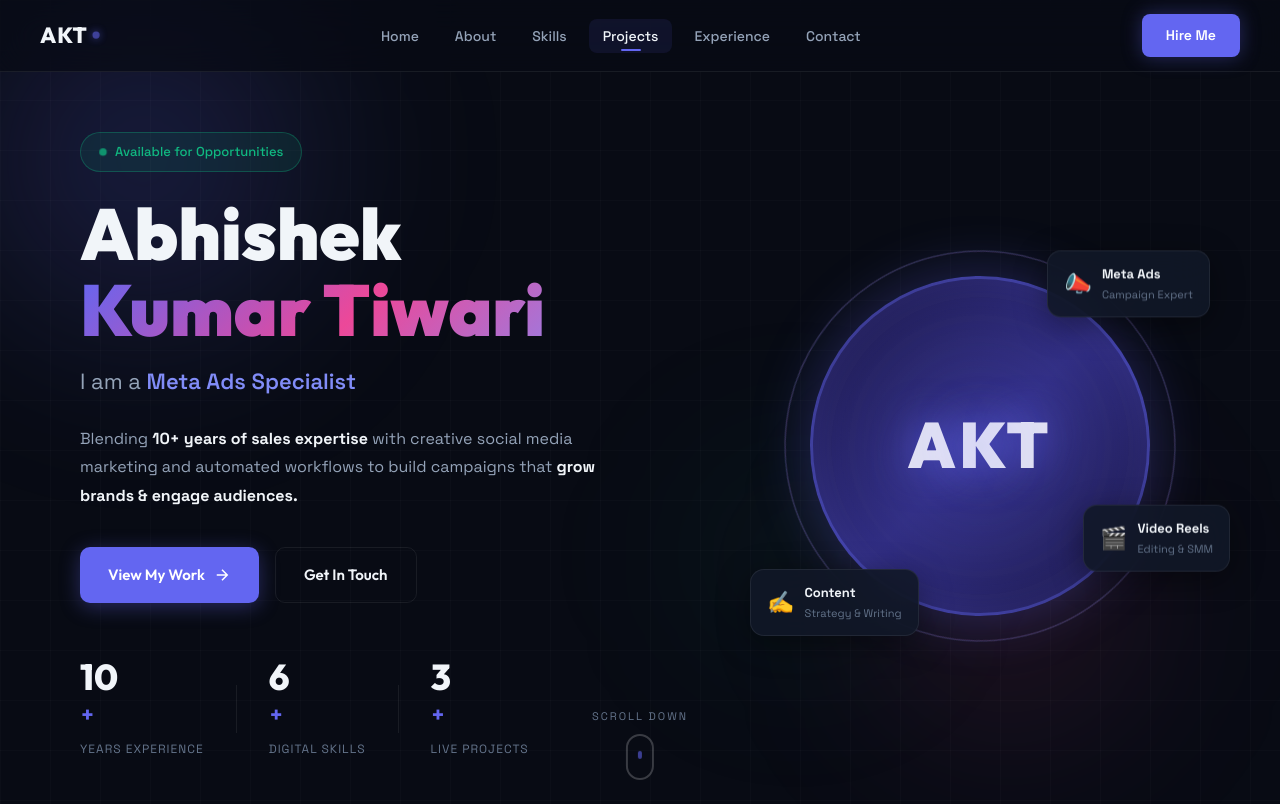
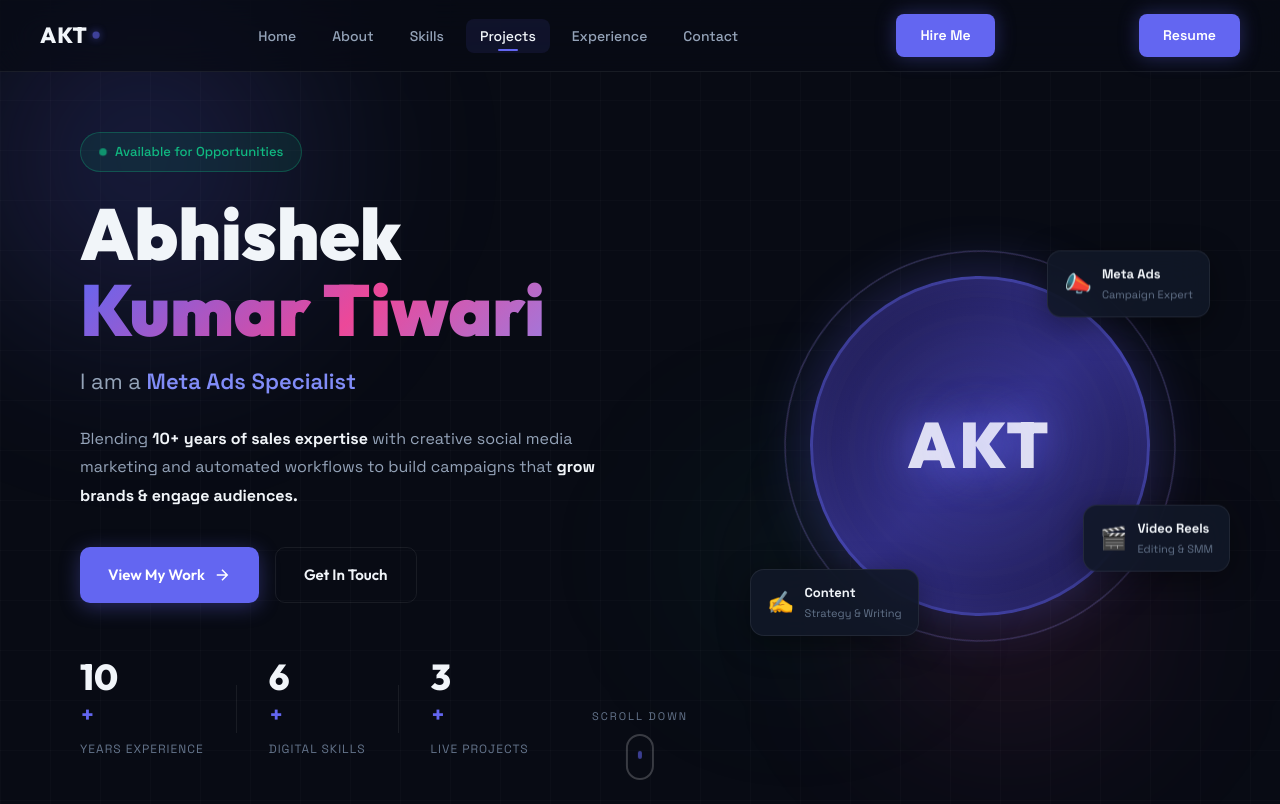
Before and after one commit to abhishektiwari1585-del/abhishek-tiwari-portfolio, a website: page index.html in a window 1280 px wide. Shown: the top 804 px of the page. Drawn offline with Linux system fonts and the light colour scheme.

Commit message:
Update index.html

```diff
--- a/index.html
+++ b/index.html
@@ -27,6 +27,7 @@
       <li><a href="#contact" class="nav-link">Contact</a></li>
     </ul>
     <a href="#contact" class="nav-cta" id="navCta">Hire Me</a>
+    <a href="Abhishek_Tiwari_Resume.pdf.pdf" class="nav-cta" target="_blank">Resume</a>
     <button class="hamburger" id="hamburger" aria-label="Menu">
       <span></span><span></span><span></span>
     </button>
```
